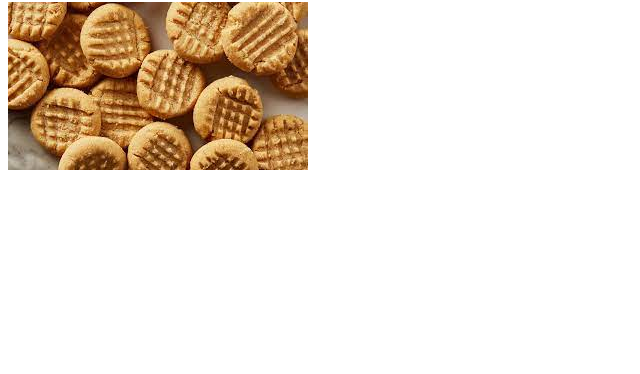
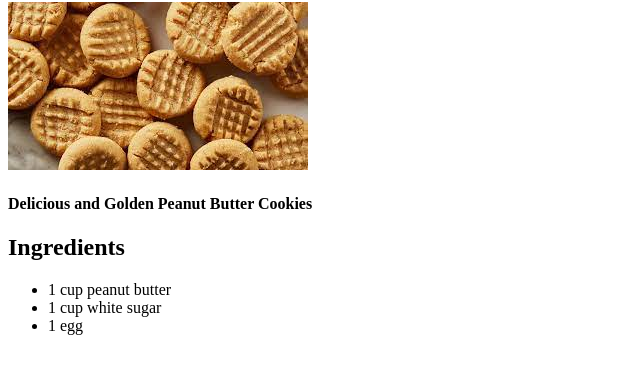
Before and after one commit to SLPMW13/Odin-recipes, a plain HTML site: page recipes/peanut-butter-cookies.html in a window 1280 px wide. Shown: the part 78-452 px from the top of the page, without its empty margins (0-640 px from the left). Drawn offline with Linux system fonts and the light colour scheme.

Commit message:
Add ingredients as unordered list

```diff
--- a/recipes/peanut-butter-cookies.html
+++ b/recipes/peanut-butter-cookies.html
@@ -8,6 +8,13 @@
 </head>
 <body>
     <h1>Peanut Butter Cookies</h1>
-        <img src="../recipes/img/pbc.jpeg" alt="Peanut Butter Cookies completed"
+        <img src="../recipes/img/pbc.jpeg" alt="Peanut Butter Cookies completed">
+            <h4>Delicious and Golden Peanut Butter Cookies</h4>
+                <h2>Ingredients</h2>
+                    <ul>
+                        <li>1 cup peanut butter</li>
+                        <li>1 cup white sugar</li>
+                        <li>1 egg</li>
+                    </ul>
 </body>
 </html>
```
